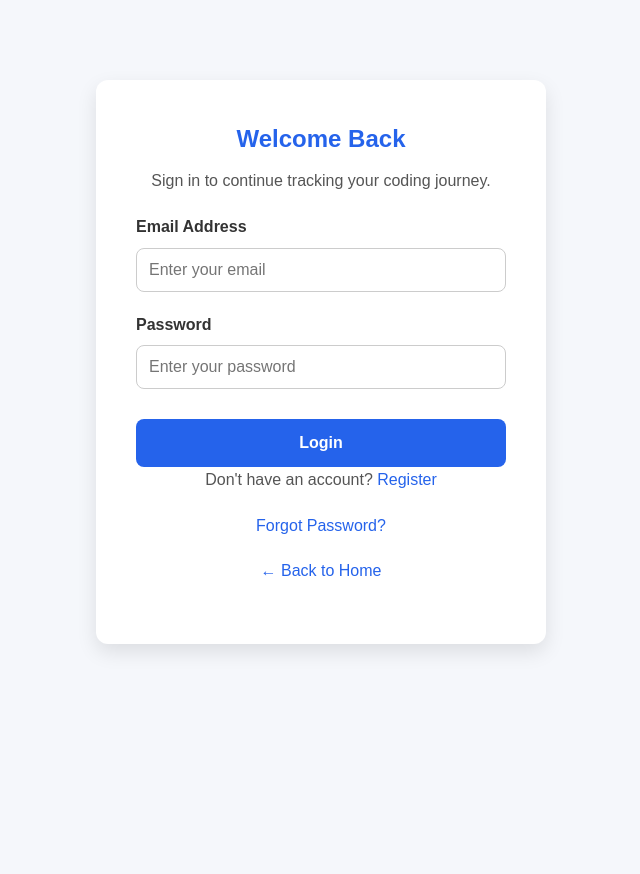
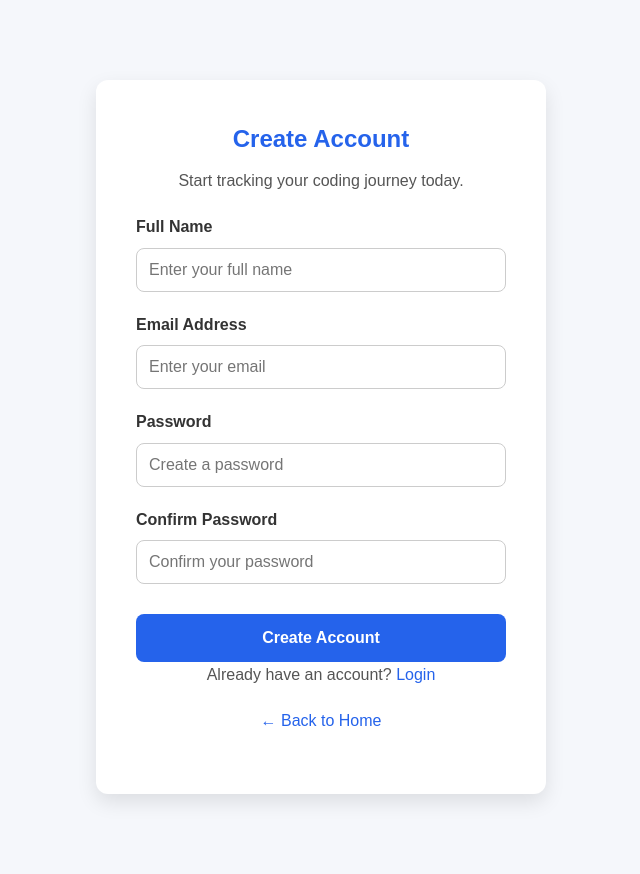
Before and after one commit to biyalhimani/leetTrack, a Flask app: page /register in a window 1280 px wide. Shown: the whole page, without its empty margins (319-959 px from the left). Before the commit the page ends 652 px from the top, so only its background shows below. Run offline with Flask 3, Linux system fonts and the light colour scheme.

Commit message:
Implement user authentication with Flask sessions

```diff
--- a/app.py
+++ b/app.py
@@ -1,18 +1,78 @@
-from flask import Flask, render_template
+from flask import Flask, render_template, request, redirect, url_for, session
+from werkzeug.security import generate_password_hash, check_password_hash
+from config import Config
+from database import db
+from models import User
 
 app = Flask(__name__)
 
-@app.route('/')
+app.config.from_object(Config)
+
+db.init_app(app)
+
+
+@app.route("/")
 def home():
     return render_template("index.html")
 
-@app.route('/login')
+
+@app.route("/login", methods=["GET", "POST"])
 def login():
+
+    if request.method == "POST":
+
+        email = request.form["email"]
+        password = request.form["password"]
+
+        user = User.query.filter_by(email=email).first()
+
+        if user and check_password_hash(user.password, password):
+
+            session["user_id"] = user.id
+            session["user_name"] = user.full_name
+
+            return redirect(url_for("dashboard"))
+
+        return "Invalid Email or Password"
+
     return render_template("login.html")
 
-@app.route('/register')
+
+@app.route("/register", methods=["GET", "POST"])
 def register():
+
+    if request.method == "POST":
+
+        full_name = request.form["name"]
+        email = request.form["email"]
+        password = request.form["password"]
+
+        hashed_password = generate_password_hash(password)
+
+        new_user = User(
+            full_name=full_name,
+            email=email,
+            password=hashed_password
+        )
+
+        db.session.add(new_user)
+        db.session.commit()
+
+        return redirect(url_for("login"))
+
     return render_template("register.html")
 
+@app.route("/dashboard")
+def dashboard():
+
+    if "user_id" not in session:
+        return redirect(url_for("login"))
+
+    return f"Welcome {session['user_name']}! You are logged in."
+
+
 if __name__ == "__main__":
+    with app.app_context():
+        db.create_all()
+
     app.run(debug=True)
--- /dev/null
+++ b/config.py
@@ -0,0 +1,4 @@
+class Config:
+    SECRET_KEY = "mysecretkey123"
+    SQLALCHEMY_DATABASE_URI = "postgresql://postgres:bazzinga@localhost:5432/leettrack"
+    SQLALCHEMY_TRACK_MODIFICATIONS = False
--- /dev/null
+++ b/database.py
@@ -0,0 +1,3 @@
+from flask_sqlalchemy import SQLAlchemy
+
+db = SQLAlchemy()
--- a/templates/login.html
+++ b/templates/login.html
@@ -14,7 +14,7 @@ Login | LeetTrack
 
         <p>Sign in to continue tracking your coding journey.</p>
 
-        <form>
+        <form action="{{ url_for('login') }}" method="POST">
 
             <div class="form-group">
                 <label for="email">Email Address</label>
--- a/templates/register.html
+++ b/templates/register.html
@@ -1,7 +1,7 @@
 {% extends "base.html" %}
 
 {% block title %}
-Login | LeetTrack
+Register | LeetTrack
 {% endblock %}
 
 {% block content %}
@@ -10,11 +10,21 @@ Login | LeetTrack
 
     <section class="auth-container">
 
-        <h1>Welcome Back</h1>
+        <h1>Create Account</h1>
 
-        <p>Sign in to continue tracking your coding journey.</p>
+        <p>Start tracking your coding journey today.</p>
 
-        <form>
+        <form action="{{ url_for('register') }}" method="POST">
+
+            <div class="form-group">
+                <label for="name">Full Name</label>
+                <input
+                    type="text"
+                    id="name"
+                    name="name"
+                    placeholder="Enter your full name"
+                    required>
+            </div>
 
             <div class="form-group">
                 <label for="email">Email Address</label>
@@ -32,23 +42,29 @@ Login | LeetTrack
                     type="password"
                     id="password"
                     name="password"
-                    placeholder="Enter your password"
+                    placeholder="Create a password"
+                    required>
+            </div>
+
+            <div class="form-group">
+                <label for="confirm-password">Confirm Password</label>
+                <input
+                    type="password"
+                    id="confirm-password"
+                    name="confirm-password"
+                    placeholder="Confirm your password"
                     required>
             </div>
 
             <button type="submit" class="btn btn-cta">
-                Login
+                Create Account
             </button>
 
         </form>
 
         <p>
-            Don't have an account?
-            <a href="{{ url_for('register') }}">Register</a>
-        </p>
-
-        <p>
-            <a href="#">Forgot Password?</a>
+            Already have an account?
+            <a href="{{ url_for('login') }}">Login</a>
         </p>
 
         <p>
```
Also changed, not shown: models.py (added, +16 -0 lines).
